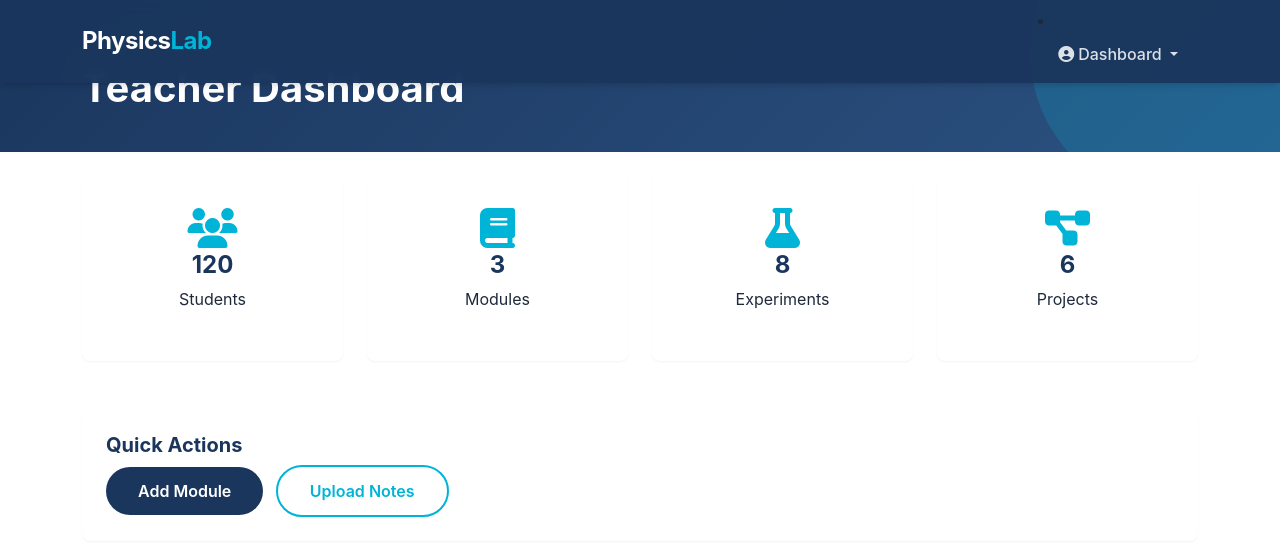
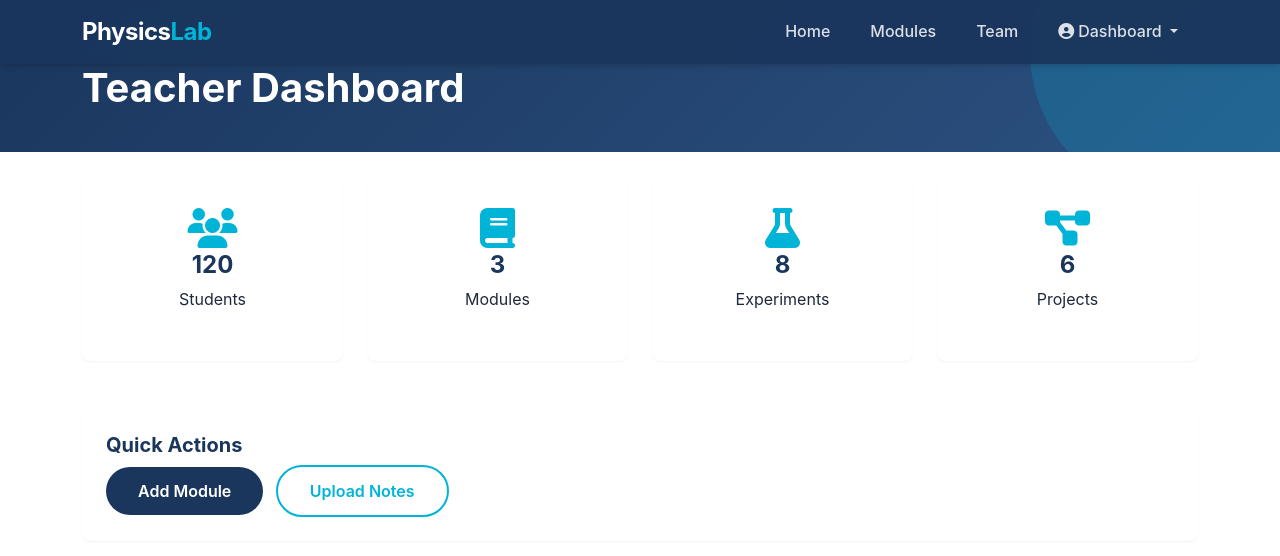
Before and after one commit to piusbliss1/physics-platform, a website: page client/teacher-dashboard.html in a window 1280 px wide. Drawn offline with nearby package versions, Linux system fonts and the light colour scheme; sample sign-in values are in the browser's storage.

Commit message:
Update teacher-dashboard.html

```diff
--- a/client/teacher-dashboard.html
+++ b/client/teacher-dashboard.html
@@ -9,8 +9,21 @@
   <link rel="stylesheet" href="css/style.css">
 </head>
 <body>
-  <nav class="navbar navbar-expand-lg fixed-top">
-    <div class="container"><a class="navbar-brand" href="index.html">Physics<span>Lab</span></a><span id="auth-links"></span></div>
+ <nav class="navbar navbar-expand-lg fixed-top">
+    <div class="container">
+      <a class="navbar-brand" href="index.html">Physics<span>Lab</span></a>
+      <button class="navbar-toggler" type="button" data-bs-toggle="collapse" data-bs-target="#navbarNav">
+        <i class="fas fa-bars text-white"></i>
+      </button>
+      <div class="collapse navbar-collapse" id="navbarNav">
+        <ul class="navbar-nav ms-auto align-items-lg-center">
+          <li class="nav-item"><a class="nav-link" href="index.html">Home</a></li>
+          <li class="nav-item"><a class="nav-link" href="modules.html">Modules</a></li>
+          <li class="nav-item"><a class="nav-link" href="team.html">Team</a></li>
+          <span id="auth-links"></span>
+        </ul>
+      </div>
+    </div>
   </nav>
   <section class="hero-section" style="padding: 4rem 0 2rem;">
     <div class="container"><h1 class="text-white">Teacher Dashboard</h1></div>
```
